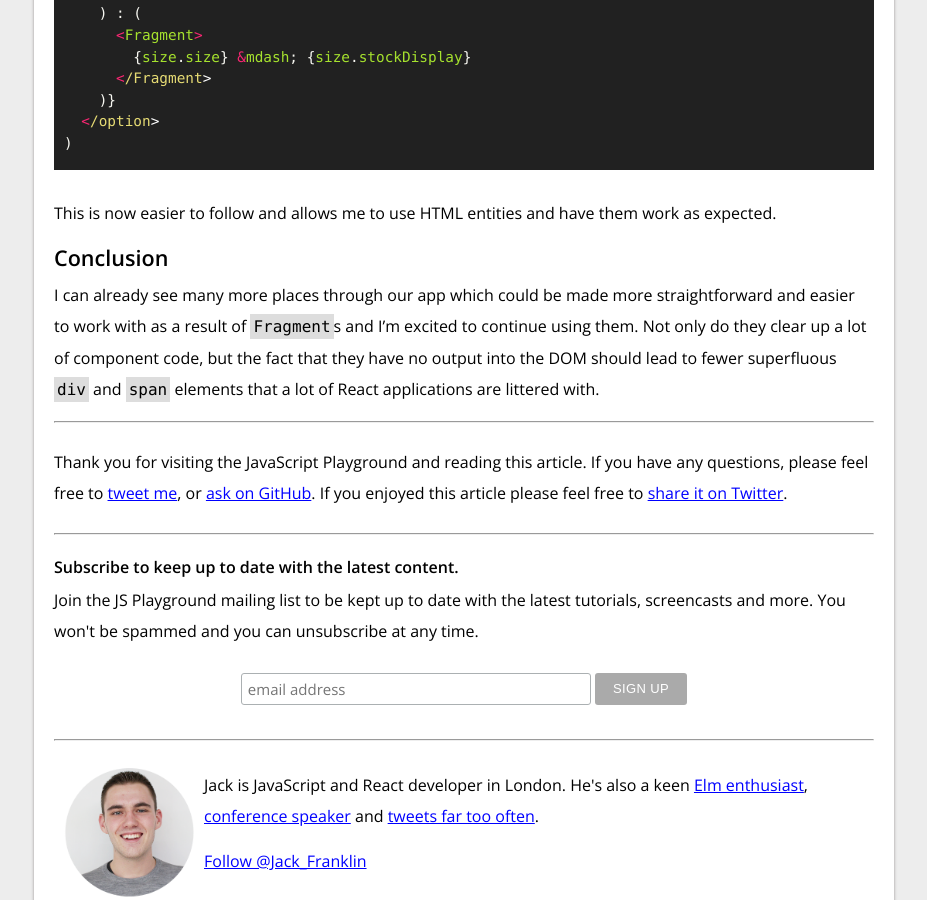
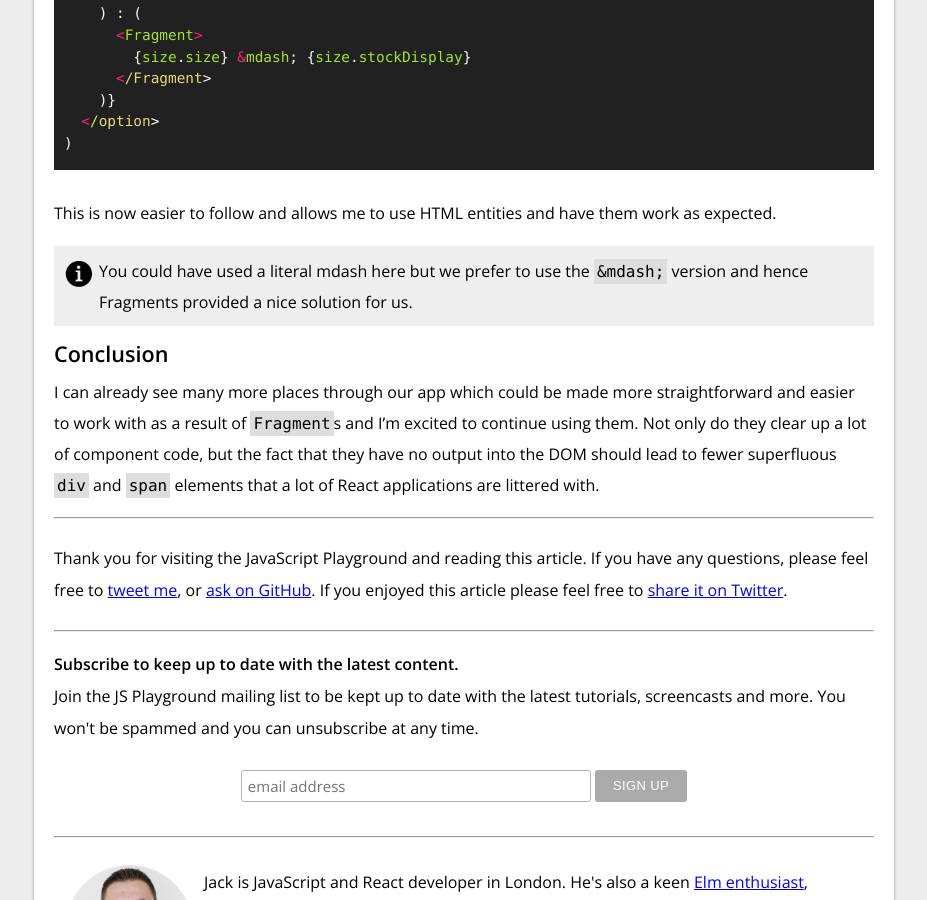
Before and after one commit to jackfranklin/javascriptplayground.com, a Jekyll site: the page built from _posts/2017-12-18-react-fragments.md, in a window 1280 px wide and 900 px high, scrolled down 4570 px. Shown: the whole window, without its empty margins (176-1103 px from the left). Built offline with Jekyll 4.4.1, drawn with Linux system fonts in a browser that asks for light colours; comment, search, counter and statistics services are not loaded.

Commit message:
Update 2017-12-18-react-fragments.md

```diff
--- a/_posts/2017-12-18-react-fragments.md
+++ b/_posts/2017-12-18-react-fragments.md
@@ -183,6 +183,8 @@ generateOptionForSize = size => (
 
 This is now easier to follow and allows me to use HTML entities and have them work as expected.
 
+> You could have used a literal mdash here but we prefer to use the `&mdash;` version and hence Fragments provided a nice solution for us.
+
 ## Conclusion
 
 I can already see many more places through our app which could be made more straightforward and easier to work with as a result of `Fragment`s and I'm excited to continue using them. Not only do they clear up a lot of component code, but the fact that they have no output into the DOM should lead to fewer superfluous `div` and `span` elements that a lot of React applications are littered with.
```
